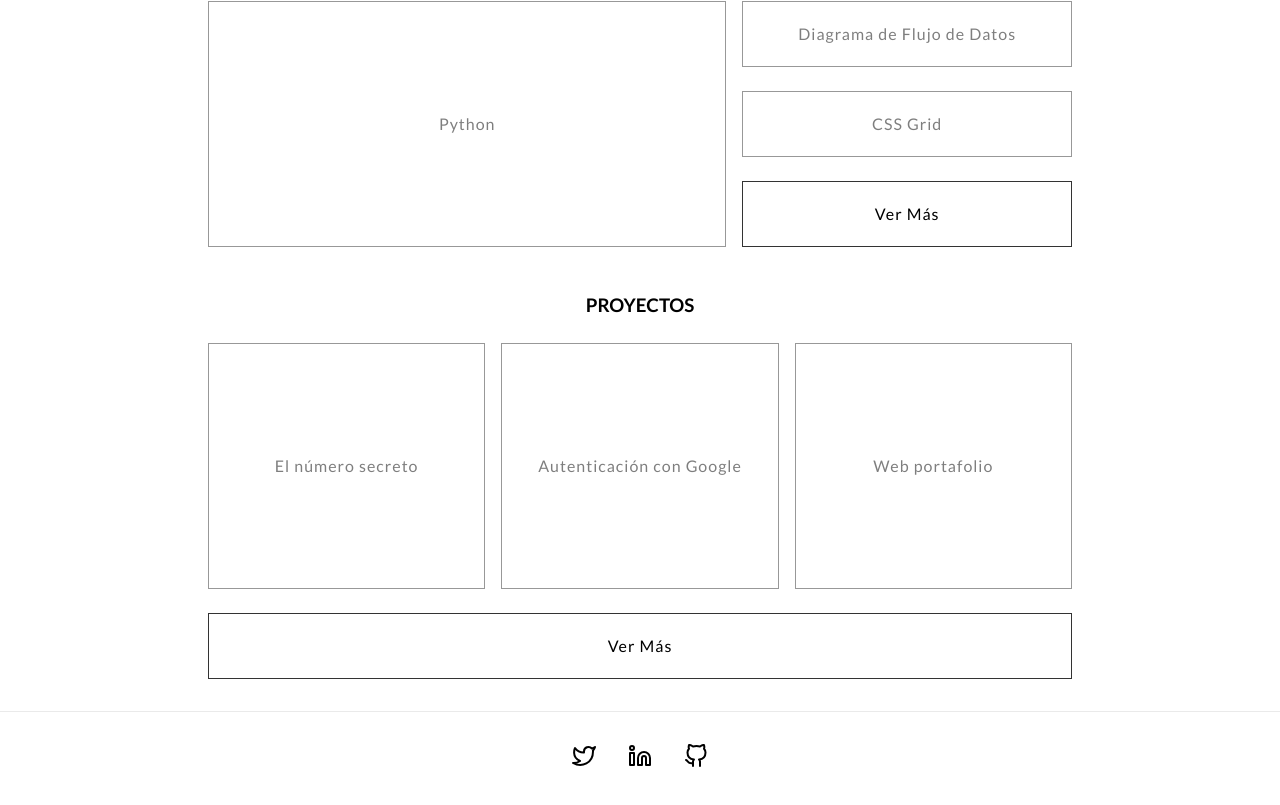
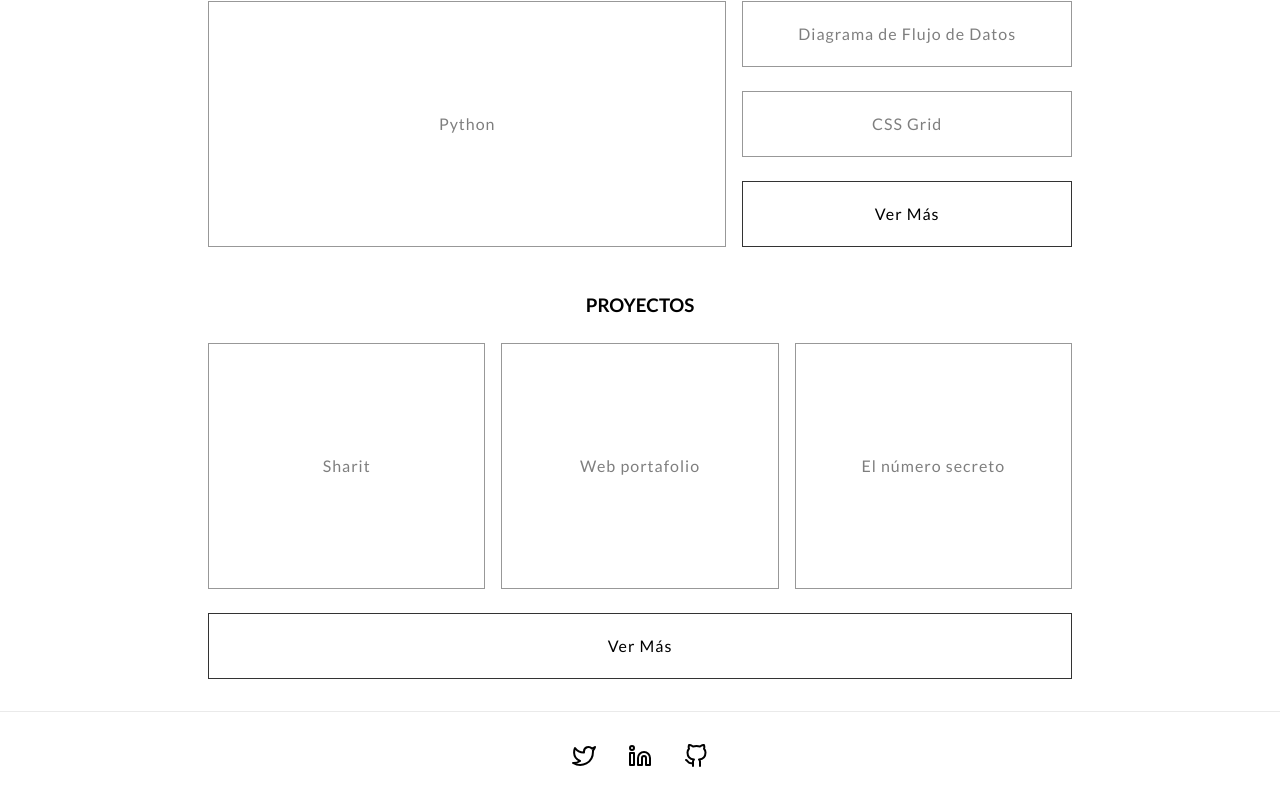
Before and after one commit to Alfacoy/portafolio, a Next.js app: page / in a window 1280 px wide. Shown: the part 895-1700 px from the top of the page. Built offline with nearby package versions, Linux system fonts and the light colour scheme.

Commit message:
[Update] Sharit
- Agrego un proyecto nuevo.

```diff
--- a/data/data_proyects.js
+++ b/data/data_proyects.js
@@ -1,15 +1,20 @@
 const DATA_PROYECTS = [
+  {
+    title: "Sharit",
+    url: "https://share-it.vercel.app/",
+  },
+  {
+    title: "Web portafolio",
+    url: "https://alfacoy.github.io/Ninanbu-Studio/",
+  },
   {
     title: "El número secreto",
     url: "https://elnumerosecreto.now.sh/",
   },
+
   {
     title: "Autenticación con Google",
     url: "https://user-profile.vercel.app/",
-  },
-  {
-    title: "Web portafolio",
-    url: "https://alfacoy.github.io/Ninanbu-Studio/",
   },
   {
     title: "Blog de videojuegos",
```
